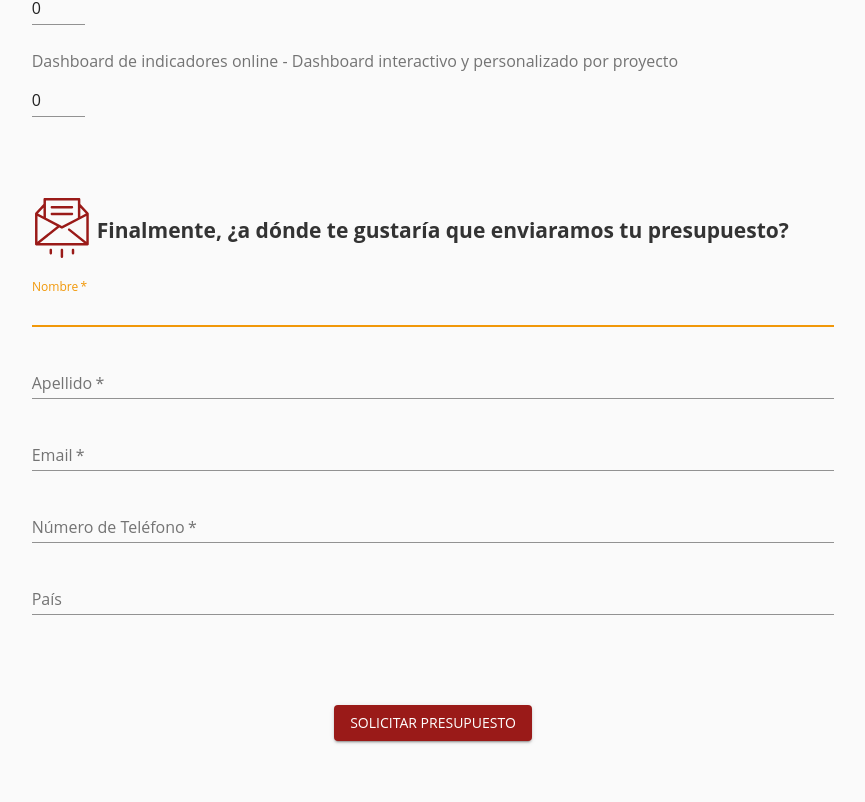
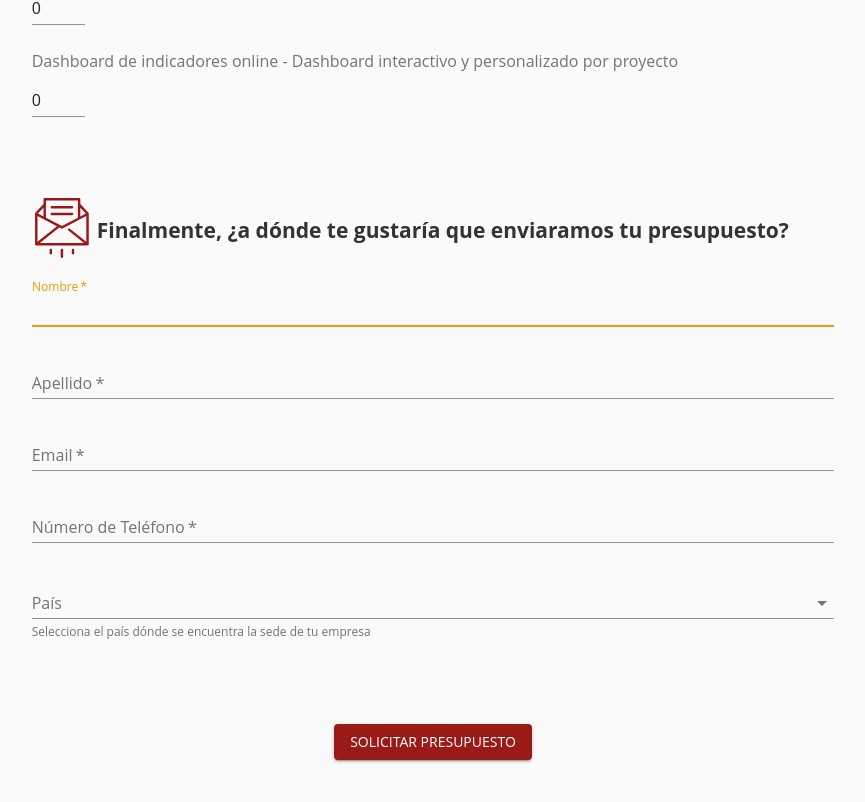
Before and after one commit to fontcuberta/calculator, a Next.js app: page / in a window 1280 px wide. Shown: the part 2264-3066 px from the top of the page, without its empty margins (207-1072 px from the left). Built offline with nearby package versions, Linux system fonts and the light colour scheme.

Commit message:
Adding some LATAM countries to Country Selector

```diff
--- a/src/domain/CalculateTotalFinancialPlan.ts
+++ b/src/domain/CalculateTotalFinancialPlan.ts
@@ -31,6 +31,15 @@ export enum OnboardingType {
   GROUP_WEBINAR = "Webinar Grupal",
   INDIVIDUAL_WEBINAR = "Webinar Individual",
   NO_ONBOARDING = "Sin Onboarding",
+}
+
+export enum CustomerCountry {
+  ARGENTINA = "Argentina",
+  CHILE = "Chile",
+  MEXICO = "México",
+  COLOMBIA = "Colombia",
+  VENEZUELA = "Venezuela",
+  PANAMA = "Panamá",
 }
 
 export enum DataCollectionType {
--- a/src/pages/index.tsx
+++ b/src/pages/index.tsx
@@ -26,6 +26,7 @@ import {
   DataCollectionType,
   OnboardingType,
   OnboardingDescription,
+  CustomerCountry,
 } from "../domain/CalculateTotalFinancialPlan"
 
 let companyInfo = CompanyDescription.MULTINATIONAL
@@ -541,14 +542,27 @@ const Home = () => {
                       required
                       margin="normal"
                     />
-                    <TextField
-                      id="customerCountry"
-                      label="País"
-                      value={customerCountry}
-                      onChange={bindEventValueTo(setCustomerCountry)}
-                      fullWidth
-                      margin="normal"
-                    />
+                    <div className="selector">
+                      <FormControl fullWidth>
+                        <InputLabel>País</InputLabel>
+                        <Select
+                          fullWidth
+                          id="country"
+                          value={customerCountry}
+                          onChange={bindEventValueTo(setCustomerCountry)}
+                        >
+                          <MenuItem value={CustomerCountry.ARGENTINA}>Argentina</MenuItem>
+                          <MenuItem value={CustomerCountry.COLOMBIA}>Colombia</MenuItem>
+                          <MenuItem value={CustomerCountry.CHILE}>Chile</MenuItem>
+                          <MenuItem value={CustomerCountry.MEXICO}>México</MenuItem>
+                          <MenuItem value={CustomerCountry.PANAMA}>Panamá</MenuItem>
+                          <MenuItem value={CustomerCountry.VENEZUELA}>Venezuela</MenuItem>
+                        </Select>
+                        <FormHelperText>
+                          Selecciona el país dónde se encuentra la sede de tu empresa
+                        </FormHelperText>
+                      </FormControl>
+                    </div>
                   </FormControl>
                 </div>
                 <div className="button-div">
```
